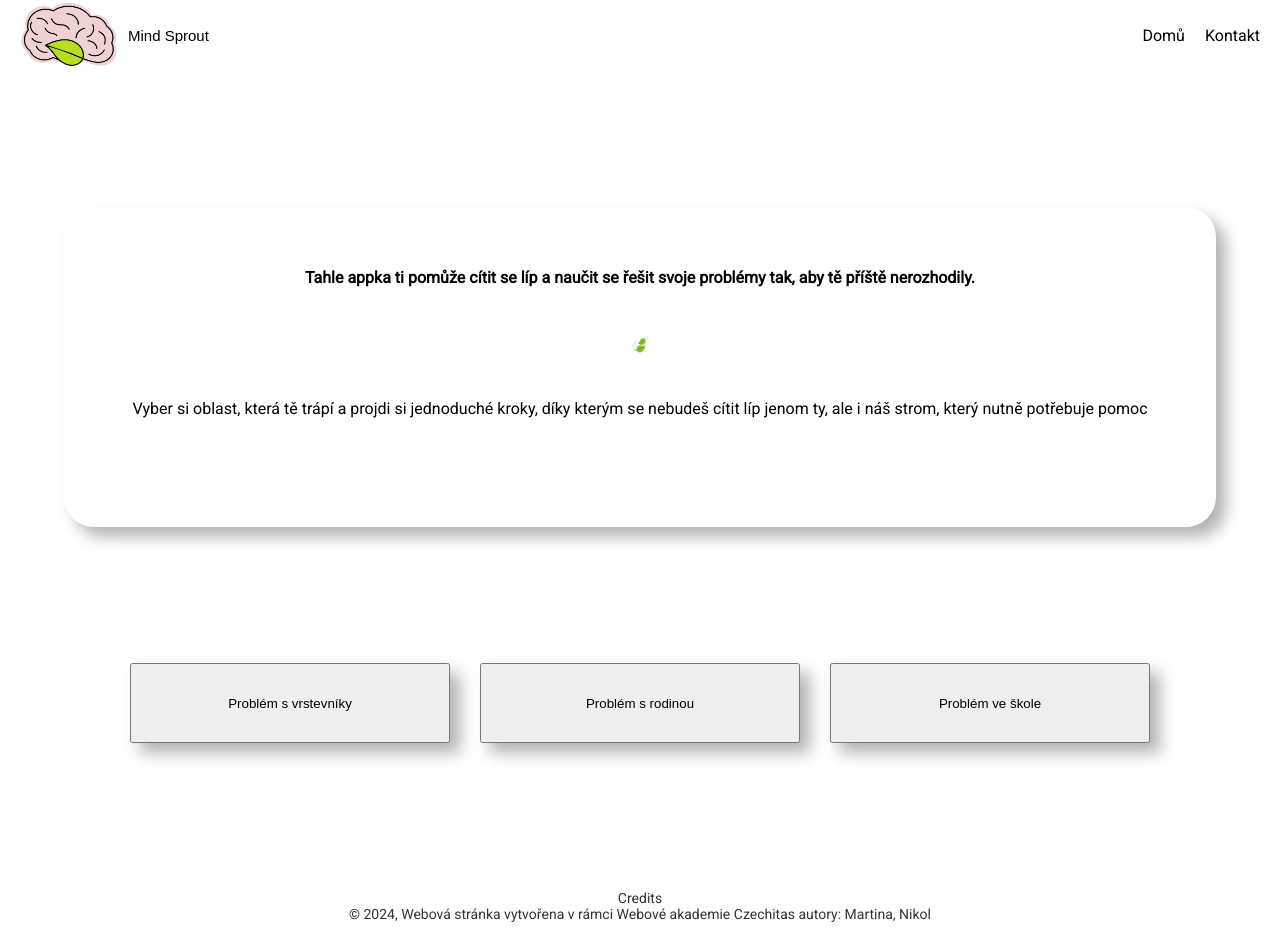
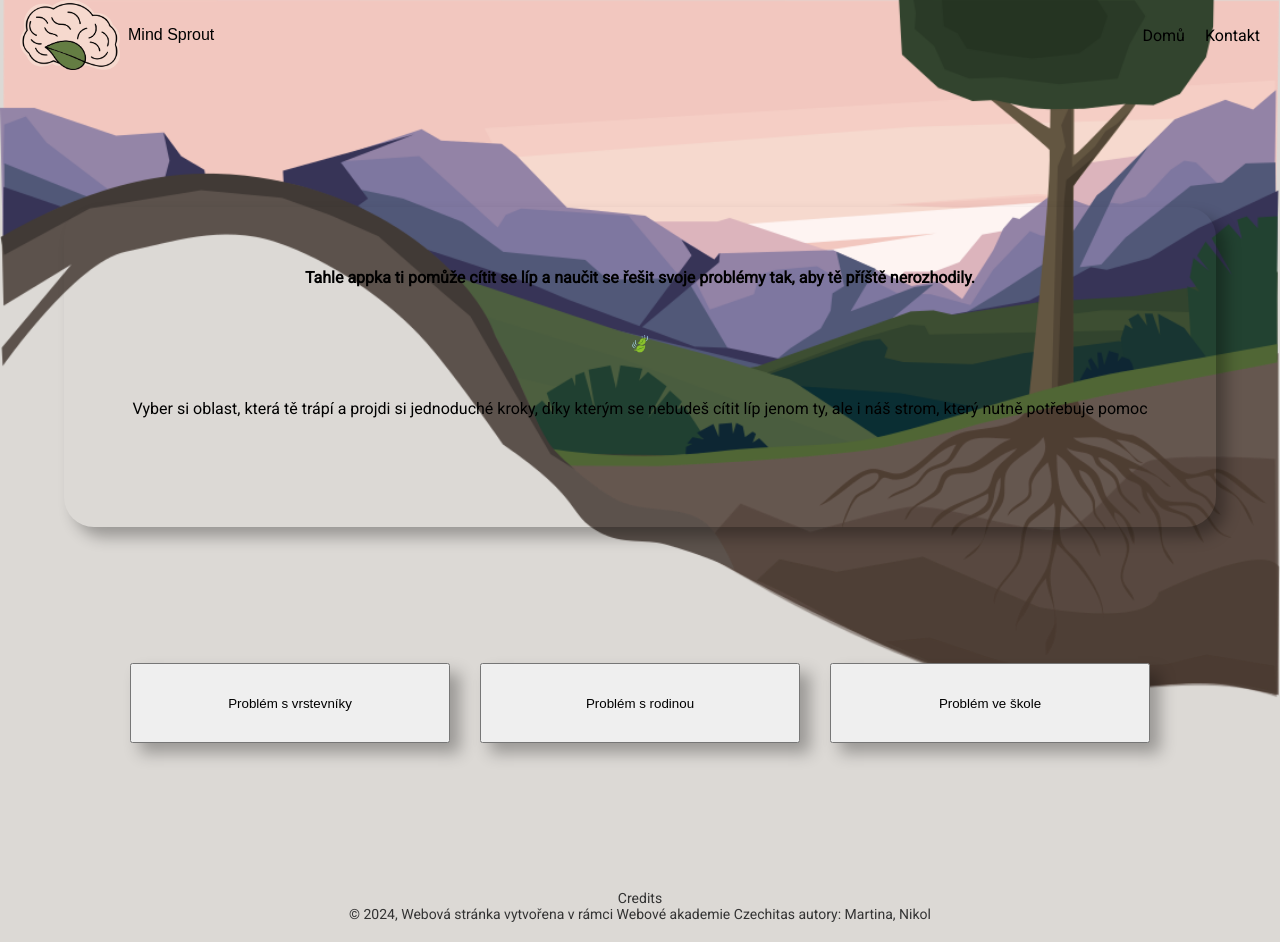
Before and after one commit to MartinaKolarova/MindSprout, a Next.js app: page / in a window 1280 px wide. Built offline with nearby package versions, Linux system fonts and the light colour scheme; a web font is replaced by a local one.

Commit message:
the beginning of the visual

```diff
--- a/src/components/Header/style.module.css
+++ b/src/components/Header/style.module.css
@@ -27,7 +27,6 @@
 }
 
 .logoTitle {
-  font-size: 15px;
 }
 
 .navbar {
--- a/src/pages/index.jsx
+++ b/src/pages/index.jsx
@@ -29,7 +29,7 @@ export default function Home() {
   // };
 
   return (
-    <>
+    <div className={styles.appcontainer}>
       <Header></Header>
       <Head>
         <title>Mind Sprout</title>
@@ -52,6 +52,6 @@ export default function Home() {
         <Tree category={chosenCategory} />
       </div>
       <Footer />
-    </>
+    </div>
   );
 }
--- a/src/styles/Home.module.css
+++ b/src/styles/Home.module.css
@@ -5,6 +5,13 @@
   align-items: center;
   width: 100vw;
   max-height: 100vh;
+}
+
+.appcontainer{
+  background-image: url(pozadi.png);
+  background-size: contain;
+  background-repeat: no-repeat;
+  background-color: rgb(220, 217, 213);
 }
 
 .description {
```
Also changed, not shown: public/logo.png, src/styles/pozadi.png (added).
